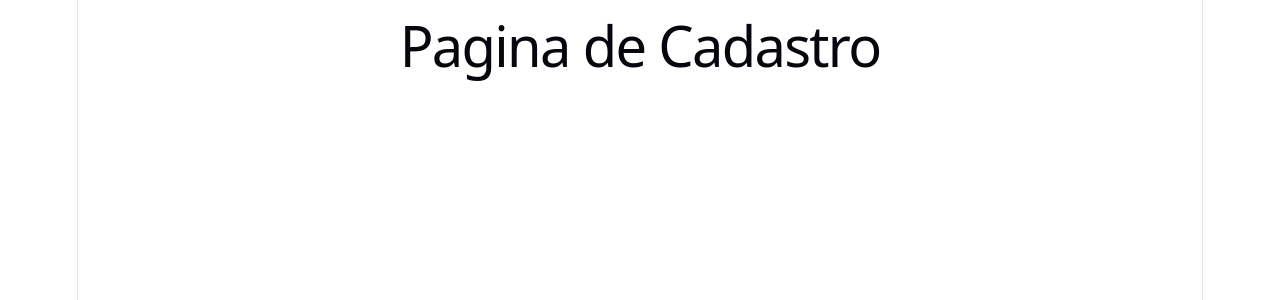
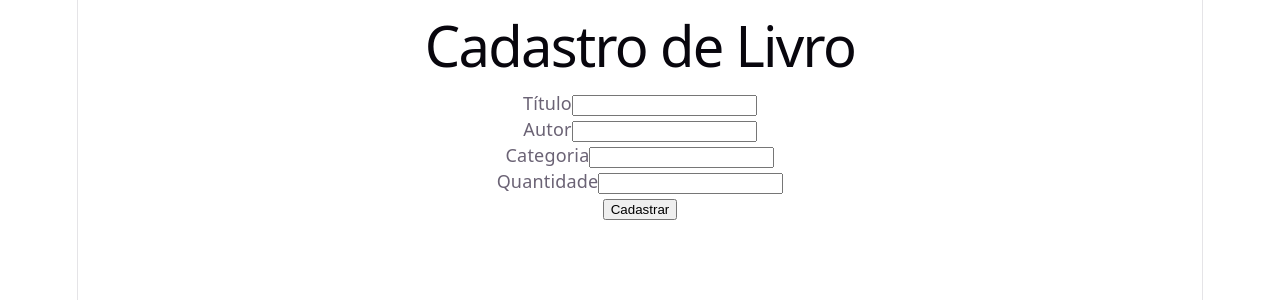
Before and after one commit to SamuelAndrade-Dev/biblioteca-virtual-front, a React (Vite) app: page /cadastro in a window 1280 px wide. Shown: the top 300 px of the page. Built offline with nearby package versions, Linux system fonts and the light colour scheme.

Commit message:
feat: cria formulário controlado para cadastro de livros

```diff
--- a/src/pages/Cadastro/Cadastro.jsx
+++ b/src/pages/Cadastro/Cadastro.jsx
@@ -1,9 +1,89 @@
+import React, { useState } from "react";
+
 function Cadastro() {
+    // estados controlados para cada campo
+    const [titulo, setTitulo] = useState("");
+    const [autor, setAutor] = useState("");
+    const [categoria, setCategoria] = useState("");
+    const [quantidade, setQuantidade] = useState("");
+
+    // envia o formulário sem recarregar a página e loga os dados
+    const handleSubmit = (e) => {
+        e.preventDefault();
+
+        const novoLivro = {
+            titulo: titulo.trim(),
+            autor: autor.trim(),
+            categoria: categoria.trim(),
+            // converte para número quando possível, mantém 0 como fallback
+            quantidade: quantidade === "" ? 0 : Number(quantidade),
+        };
+
+        console.log("Livro cadastrado:", novoLivro);
+
+        // limpa o formulário após submissão (boa experiência de usuário)
+        setTitulo("");
+        setAutor("");
+        setCategoria("");
+        setQuantidade("");
+    };
+
     return (
-        <>
-            <h1>Pagina de Cadastro</h1>
-        </>
-    )
+        <div className="cadastro-page">
+            <h1>Cadastro de Livro</h1>
+
+            <form onSubmit={handleSubmit}>
+                <div className="form-group">
+                    <label htmlFor="titulo">Título</label>
+                    <input
+                        id="titulo"
+                        name="titulo"
+                        type="text"
+                        value={titulo}
+                        onChange={(e) => setTitulo(e.target.value)}
+                        required
+                    />
+                </div>
+
+                <div className="form-group">
+                    <label htmlFor="autor">Autor</label>
+                    <input
+                        id="autor"
+                        name="autor"
+                        type="text"
+                        value={autor}
+                        onChange={(e) => setAutor(e.target.value)}
+                        required
+                    />
+                </div>
+
+                <div className="form-group">
+                    <label htmlFor="categoria">Categoria</label>
+                    <input
+                        id="categoria"
+                        name="categoria"
+                        type="text"
+                        value={categoria}
+                        onChange={(e) => setCategoria(e.target.value)}
+                    />
+                </div>
+
+                <div className="form-group">
+                    <label htmlFor="quantidade">Quantidade</label>
+                    <input
+                        id="quantidade"
+                        name="quantidade"
+                        type="number"
+                        min="0"
+                        value={quantidade}
+                        onChange={(e) => setQuantidade(e.target.value)}
+                    />
+                </div>
+
+                <button type="submit">Cadastrar</button>
+            </form>
+        </div>
+    );
 }
 
 export default Cadastro;
```
